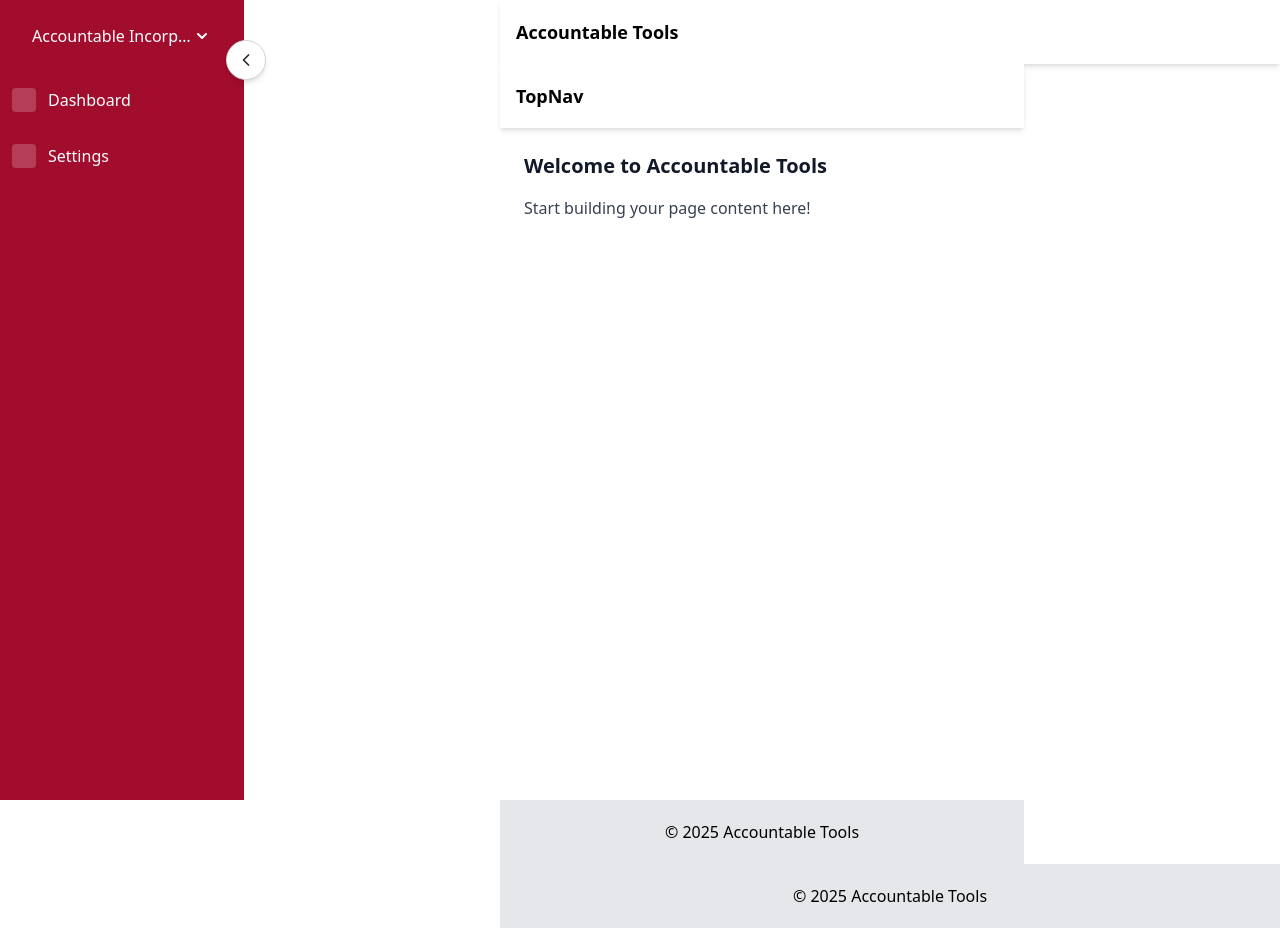
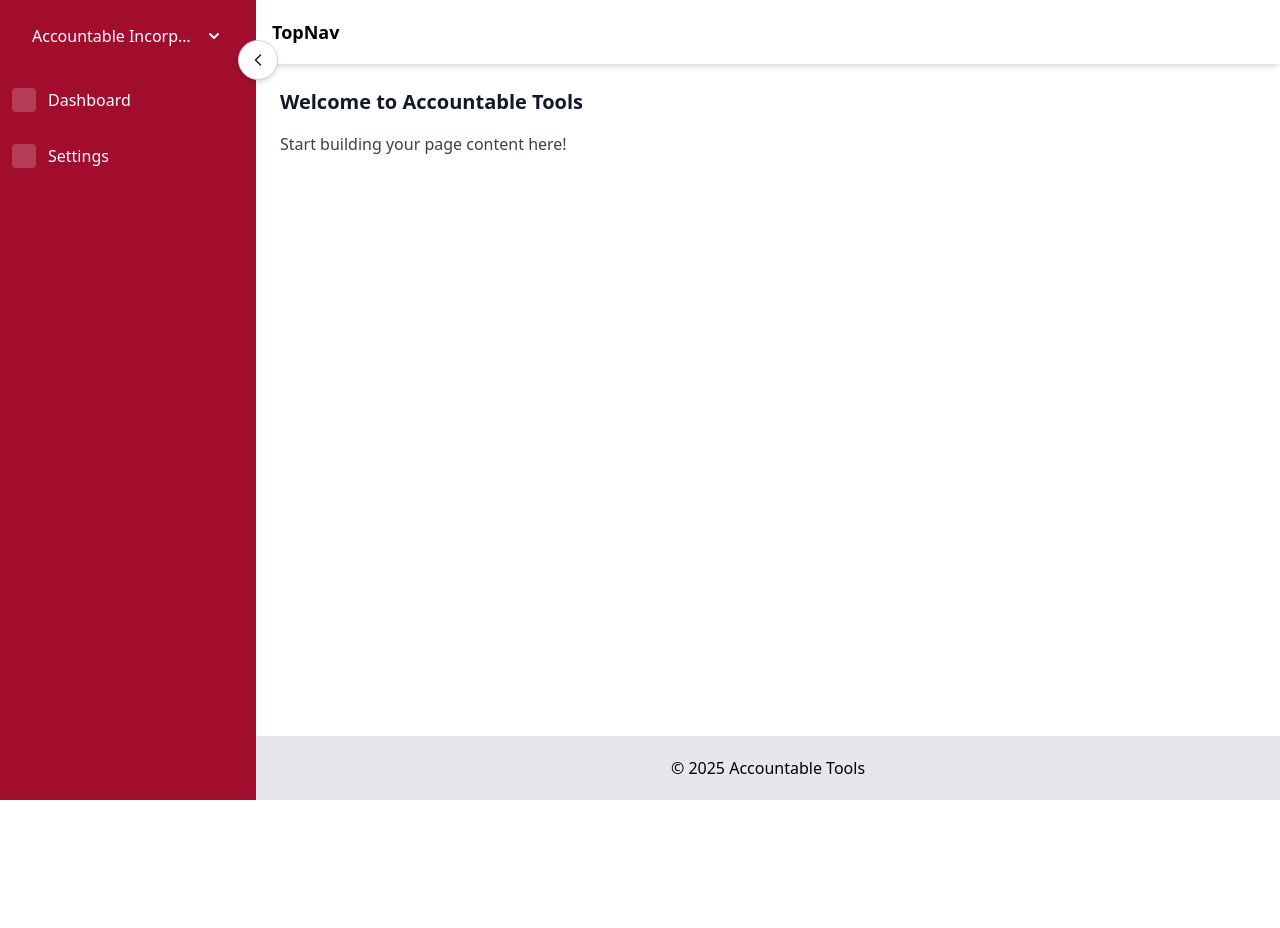
Before and after one commit to accountable-tools/accountable-fe, a Next.js app: page / in a window 1280 px wide. After the commit the page ends 800 px from the top, so only its background shows below. Built offline with nearby package versions, Linux system fonts and the light colour scheme.

Commit message:
Update Layout.tsx

```diff
--- a/src/react-components/layout/Layout.tsx
+++ b/src/react-components/layout/Layout.tsx
@@ -1,38 +1,17 @@
 import { useState } from "react";
 import Sidebar from "@/react-components/layout/Sidebar";
 import Main from "@/react-components/layout/Main";
-import Footer from "@/react-components/layout/Footer";
 
 export default function Layout({ children }: { children: React.ReactNode }) {
   const [isCollapsed, setIsCollapsed] = useState(false);
 
   return (
-    <div className="flex min-h-screen bg-softStone transition-all duration-300">
-      {/* Sidebar Controls Layout */}
+    <div className="flex min-h-screen transition-all duration-300">
+      {/* Sidebar */}
       <Sidebar isCollapsed={isCollapsed} setIsCollapsed={setIsCollapsed} />
 
-      {/* Content Area */}
-      <div
-        className={`flex flex-col transition-all duration-300 ${
-          isCollapsed ? "ml-16" : "ml-64"
-        }`}
-        style={{
-          width: isCollapsed ? "calc(100% - 4rem)" : "calc(100% - 16rem)",
-          transition: "width 0.3s ease-in-out",
-        }}
-      >
-        <nav className="h-16 bg-white shadow-md flex items-center px-4 transition-all duration-300">
-          <h1 className="text-lg font-semibold min-w-[50px] transition-all duration-300">
-            {isCollapsed ? "AT" : "Accountable Tools"}
-          </h1>
-        </nav>
-
-        {/* Main content area */}
-        <Main>{children}</Main>
-
-        {/* Bottom navigation / footer */}
-        <Footer />
-      </div>
+      {/* Main Content - Dynamic Width */}
+      <Main isCollapsed={isCollapsed}>{children}</Main>
     </div>
   );
 }
```
